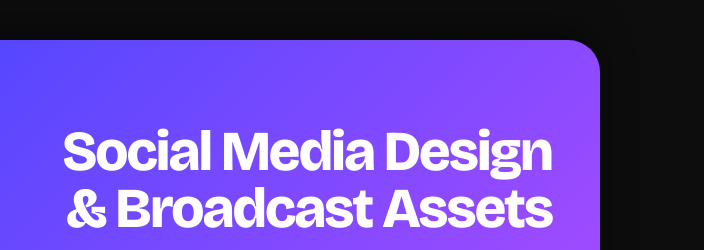
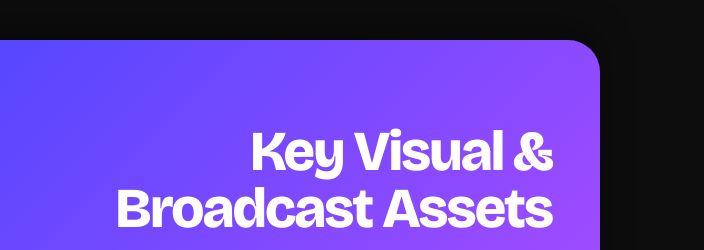
Before and after one commit to ajimtpl123/mrktk_GraphicDesigner, a plain HTML site: page index.html in a window 1280 px wide. Shown: the part 5318-5568 px from the top of the page, 576-1280 px from the left. Drawn offline with nearby package versions, Linux system fonts and the light colour scheme; animation ran at ten frames a second.

Commit message:
Update heading for social media assets section

```diff
--- a/index.html
+++ b/index.html
@@ -198,7 +198,7 @@
           <img decoding="async" loading="lazy" src="images/social.webp" alt="Social Media Design &amp; Broadcast Assets: Warga Lokal Instagram post" style="object-position:50% 32%">
         </div>
         <div class="f-text">
-          <h3>Social Media Design &amp; Broadcast Assets</h3>
+          <h3> Key Visual &amp; Broadcast Assets</h3>
           <p>Live-stream football graphics, plus feed and story designs for brands and apps.</p>
           <span class="f-btn">Open folder &rarr;</span>
         </div>
```
